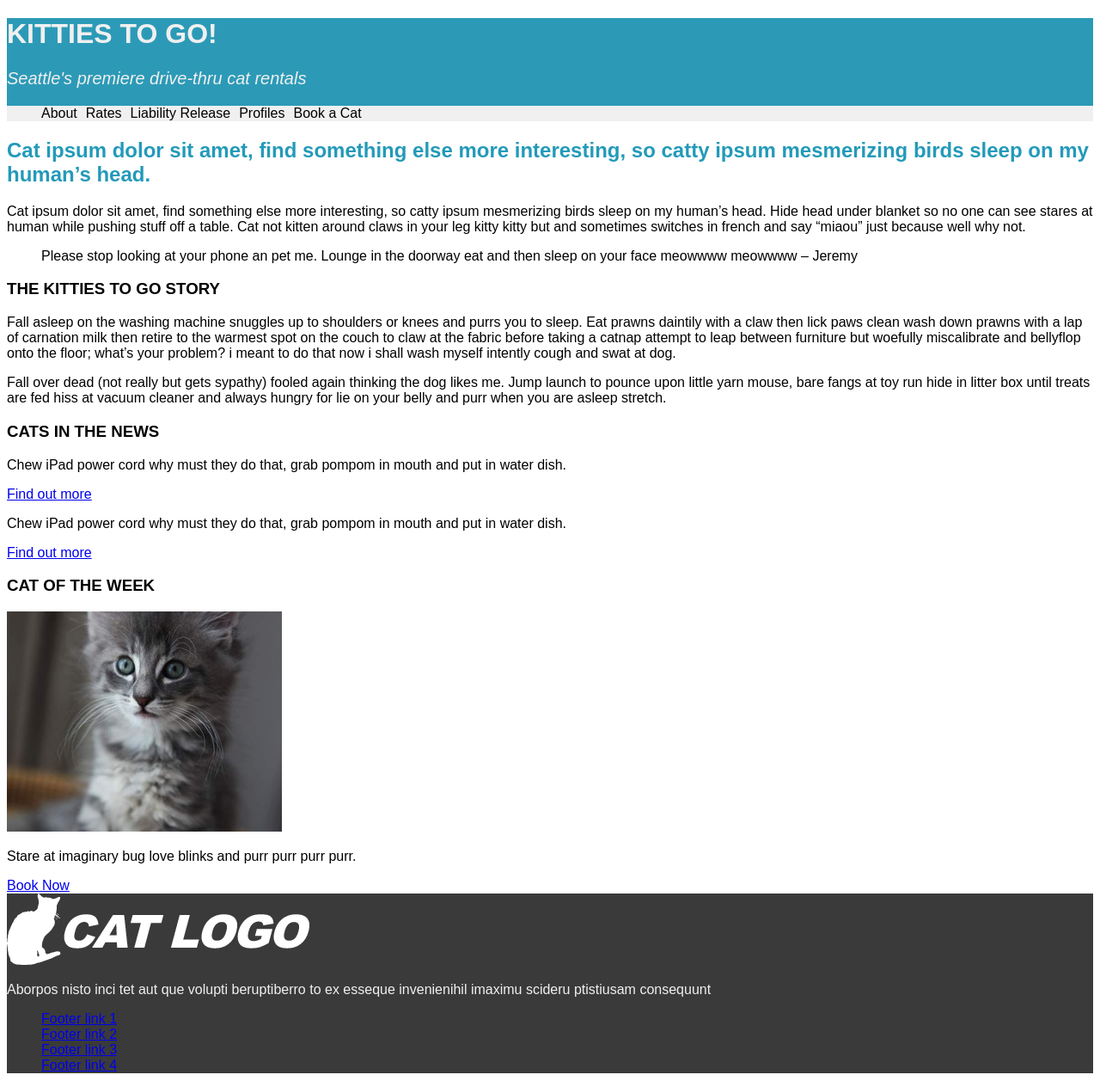
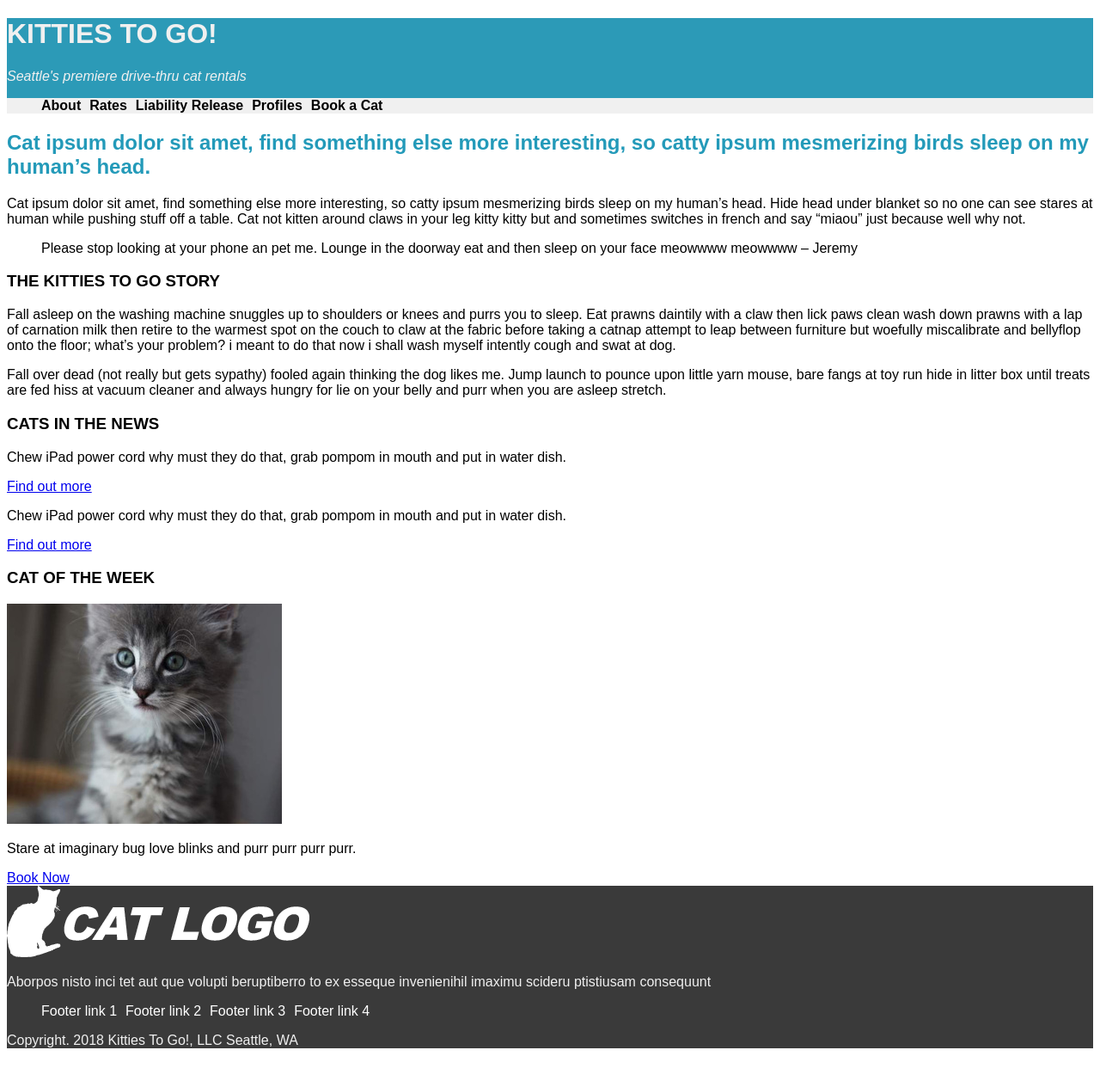
Before and after one commit to toolkit101/kitties, a plain HTML site: page kitties/index.html in a window 1280 px wide. Shown: the whole page at 86% size. After the commit the page ends 1235 px from the top, so only its background shows below. Drawn offline with Linux system fonts and the light colour scheme.

Commit message:
fixed footer links

```diff
--- a/kitties/index.html
+++ b/kitties/index.html
@@ -51,7 +51,7 @@
             <li><a href="#">Footer link 3</a></li>
             <li><a href="#">Footer link 4</a></li>
         </ul>
-        <p></p>
+        <p>Copyright. 2018 Kitties To Go!, LLC Seattle, WA</p>
     </footer>
   <body>
     </body>
--- a/kitties/styles/styles.css
+++ b/kitties/styles/styles.css
@@ -1,18 +1,25 @@
 
 .footerlinks {
-       list-style-type: none;
+    display: flex;
+    gap: 10px;
+    list-style-type: none;
 }
 
 .tagline {
-    display: flex;
-    font-size: 20px;
-    font-style: italic;
+  font-style: italic;
 }
 
+footer ul li a {
+    text-decoration: none; /* Removes underline */
+    color: white;
+    font-size: 1.0rem;
+  }
 
 nav ul li a {
-    text-decoration: none; /* Removes underline */
-    color: black;
+  text-decoration: none; /* Removes underline */
+  color: black;
+  font-size: 1.0rem;
+  font-weight: 700;
 }
 
 /* Style the nav list */
@@ -30,6 +37,7 @@ header {
     background-color: #2C9AB7;
     color: #f0f0f0;
 }
+
 /* Style the font */
 body {
     font-family: sans-serif;
```
